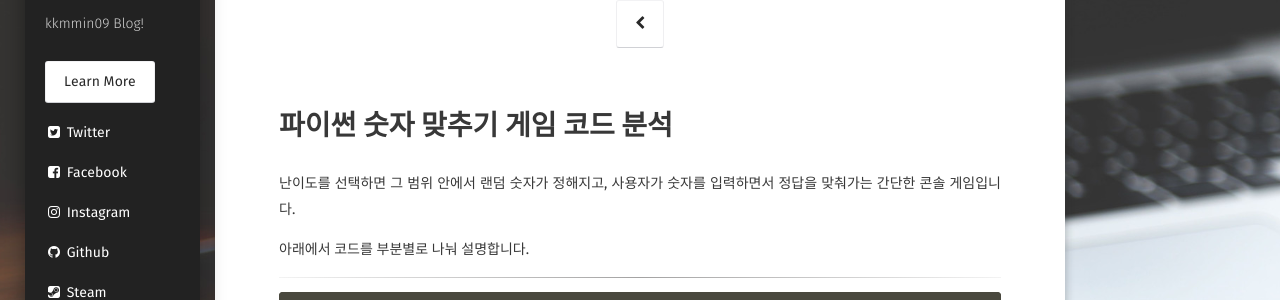
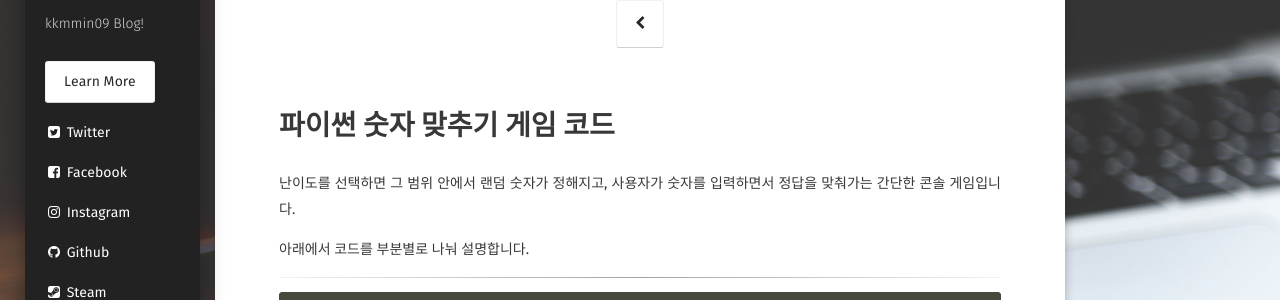
Before and after one commit to kkmmin09/kkmmin09.github.com, a Jekyll site: the page built from _posts/2026-04-12-Guess the number.md, in a window 1280 px wide. Shown: the part 270-570 px from the top of the page. Built offline with Jekyll 4.4.1, drawn with Linux system fonts in a browser that asks for light colours; some web fonts are replaced; comment, search, counter and statistics services are not loaded.

Commit message:
Revise title of number guessing game analysis
Updated the title of the post to be more concise.

```diff
--- a/_posts/2026-04-12-Guess the number.md
+++ b/_posts/2026-04-12-Guess the number.md
@@ -5,7 +5,7 @@ excerpt: "난이도를 선택해서 랜덤 숫자를 맞추는 간단한 콘솔
 comments: true
 ---
 
-# 파이썬 숫자 맞추기 게임 코드 분석
+# 파이썬 숫자 맞추기 게임 코드
 
 난이도를 선택하면 그 범위 안에서 랜덤 숫자가 정해지고, 사용자가 숫자를 입력하면서 정답을 맞춰가는 간단한 콘솔 게임입니다.
 
```
